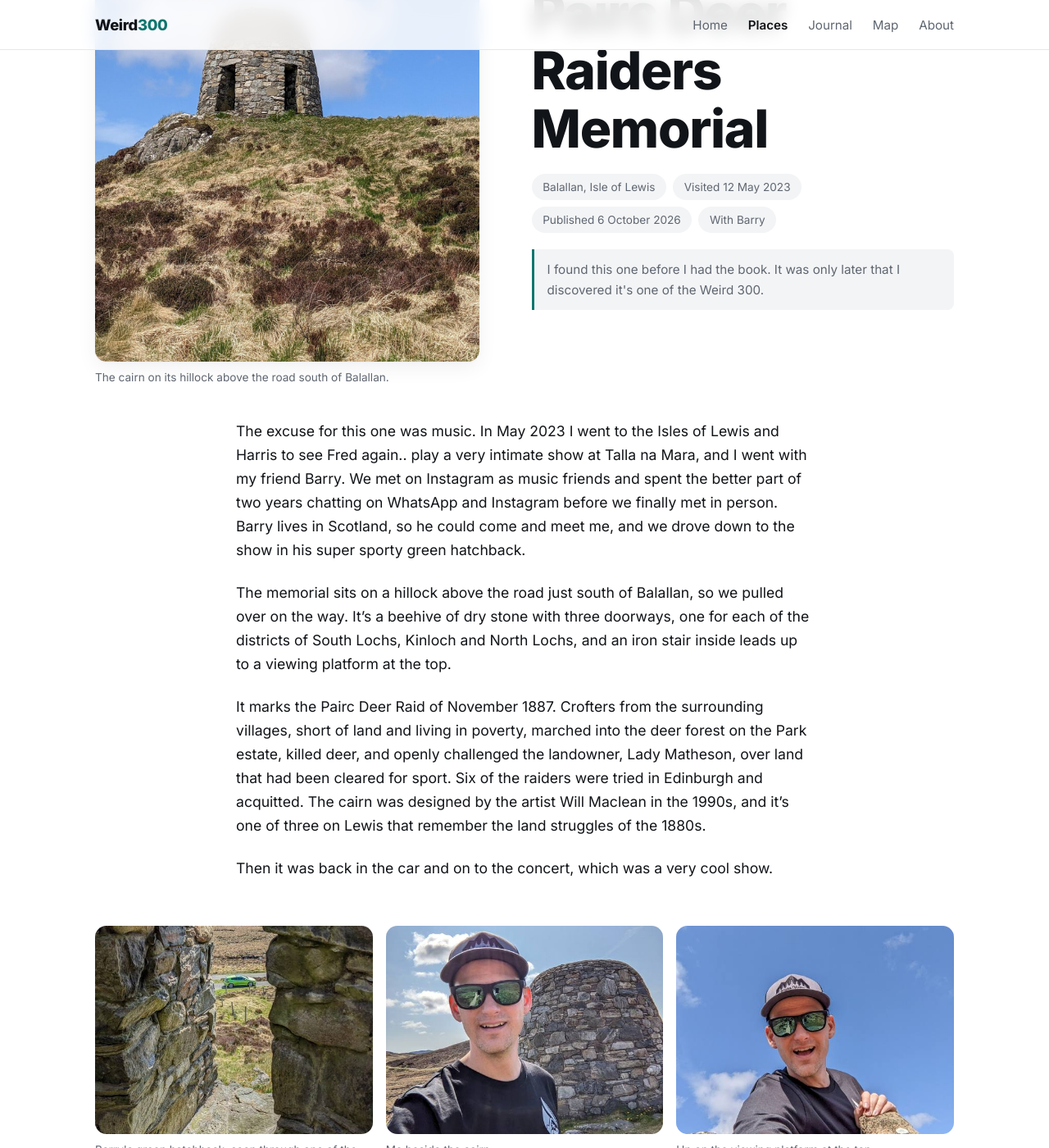
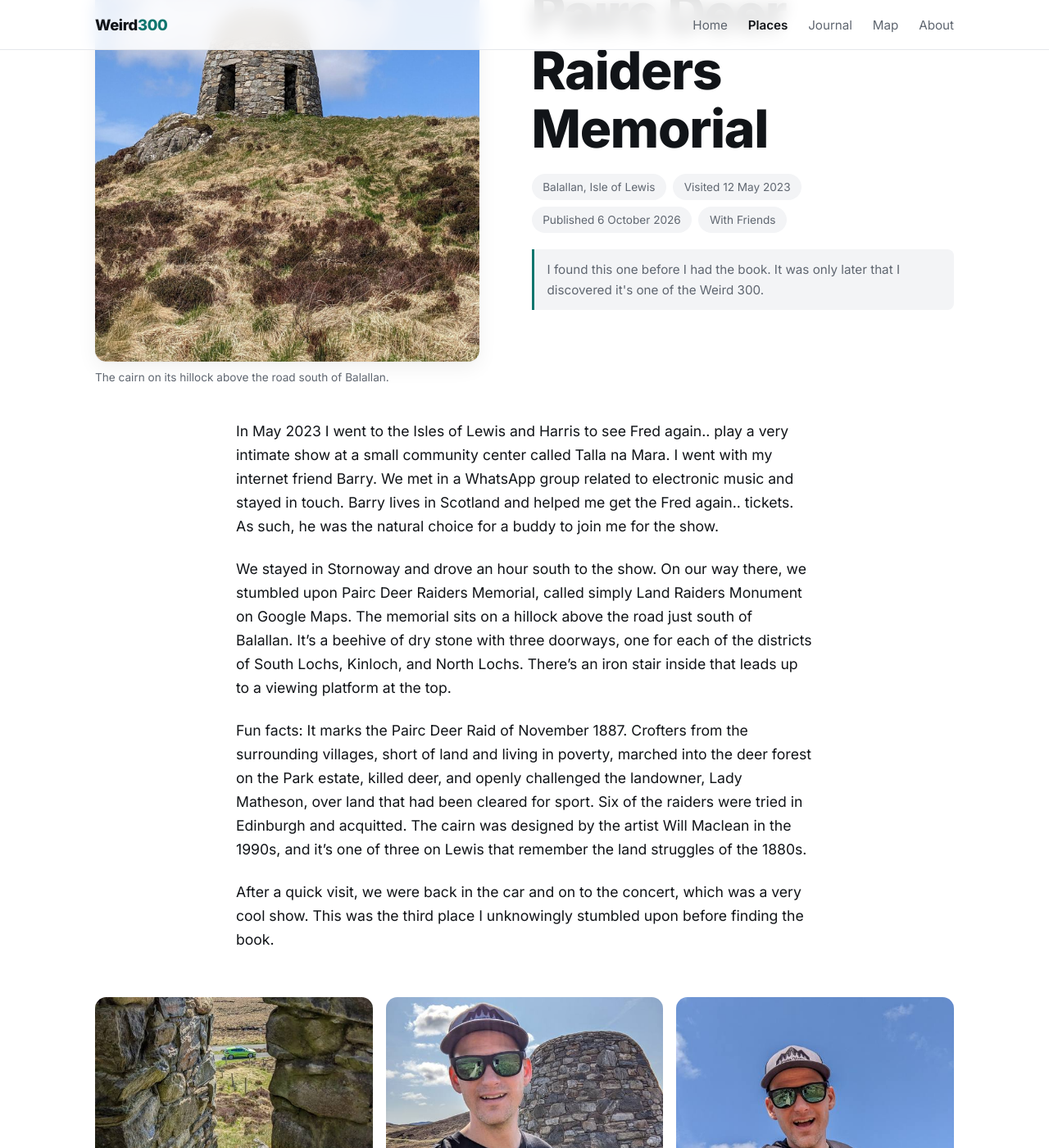
Before and after one commit to tchingos/weird300, a Jekyll site: the page built from _places/pairc-deer-raiders-memorial.md, in a window 1280 px wide and 1400 px high, scrolled down 246 px. Shown: the whole window at 82% size. Built offline with Jekyll 4.4.1, drawn with Linux system fonts in a browser that asks for light colours; some of the changed text lies outside the part shown.

Commit message:
Pairc: Tim's own text, a Luskentyre photo with Barry, and With Friends
Co-Authored-By: Claude Opus 5.5 (1M context) <noreply@anthropic.com>

```diff
--- a/_places/pairc-deer-raiders-memorial.md
+++ b/_places/pairc-deer-raiders-memorial.md
@@ -4,7 +4,7 @@ category: Public Artworks
 region: Balallan, Isle of Lewis
 visited: 2023-05-12
 published: 2026-10-06
-with: Barry
+with: Friends
 entry: null
 book_page: null
 lat: 58.08
@@ -25,12 +25,15 @@ photos:
 - file: 02.jpg
   shape: portrait
   caption: Up on the viewing platform at the top.
+- file: 05.jpg
+  shape: landscape
+  caption: Barry and me at Luskentyre Beach.
 ---
 
-The excuse for this one was music. In May 2023 I went to the Isles of Lewis and Harris to see Fred again.. play a very intimate show at Talla na Mara, and I went with my friend Barry. We met on Instagram as music friends and spent the better part of two years chatting on WhatsApp and Instagram before we finally met in person. Barry lives in Scotland, so he could come and meet me, and we drove down to the show in his super sporty green hatchback.
+In May 2023 I went to the Isles of Lewis and Harris to see Fred again.. play a very intimate show at a small community center called Talla na Mara. I went with my internet friend Barry. We met in a WhatsApp group related to electronic music and stayed in touch. Barry lives in Scotland and helped me get the Fred again.. tickets. As such, he was the natural choice for a buddy to join me for the show.
 
-The memorial sits on a hillock above the road just south of Balallan, so we pulled over on the way. It's a beehive of dry stone with three doorways, one for each of the districts of South Lochs, Kinloch and North Lochs, and an iron stair inside leads up to a viewing platform at the top.
+We stayed in Stornoway and drove an hour south to the show. On our way there, we stumbled upon Pairc Deer Raiders Memorial, called simply Land Raiders Monument on Google Maps. The memorial sits on a hillock above the road just south of Balallan. It’s a beehive of dry stone with three doorways, one for each of the districts of South Lochs, Kinloch, and North Lochs. There’s an iron stair inside that leads up to a viewing platform at the top.
 
-It marks the Pairc Deer Raid of November 1887. Crofters from the surrounding villages, short of land and living in poverty, marched into the deer forest on the Park estate, killed deer, and openly challenged the landowner, Lady Matheson, over land that had been cleared for sport. Six of the raiders were tried in Edinburgh and acquitted. The cairn was designed by the artist Will Maclean in the 1990s, and it's one of three on Lewis that remember the land struggles of the 1880s.
+Fun facts: It marks the Pairc Deer Raid of November 1887. Crofters from the surrounding villages, short of land and living in poverty, marched into the deer forest on the Park estate, killed deer, and openly challenged the landowner, Lady Matheson, over land that had been cleared for sport. Six of the raiders were tried in Edinburgh and acquitted. The cairn was designed by the artist Will Maclean in the 1990s, and it’s one of three on Lewis that remember the land struggles of the 1880s.
 
-Then it was back in the car and on to the concert, which was a very cool show.
+After a quick visit, we were back in the car and on to the concert, which was a very cool show. This was the third place I unknowingly stumbled upon before finding the book.
```
Also changed, not shown: CLAUDE.md (+2 -0 lines), assets/photos/pairc-deer-raiders-memorial/05.jpg (added), assets/photos/pairc-deer-raiders-memorial/thumbs/05.jpg (added).
